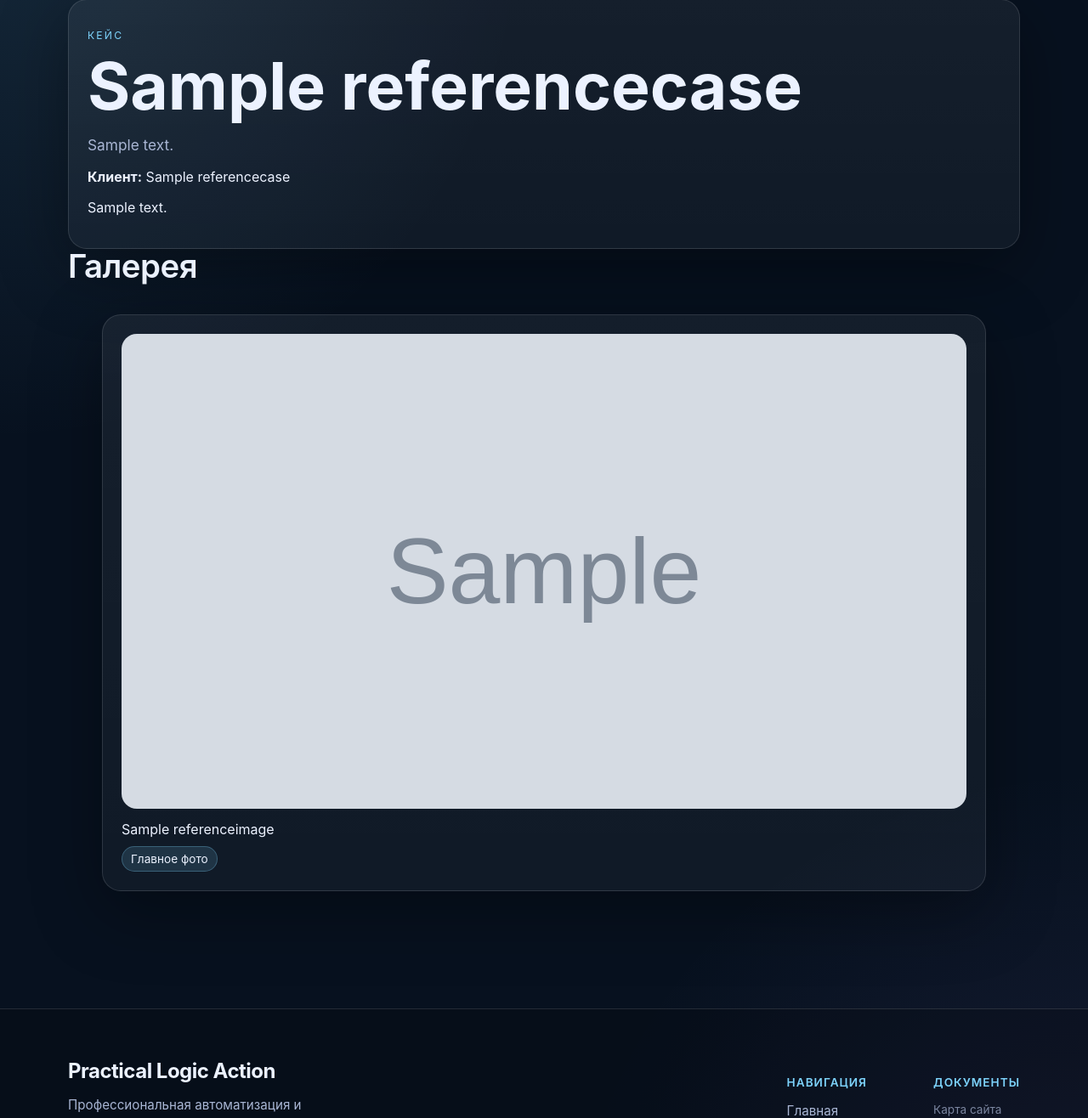
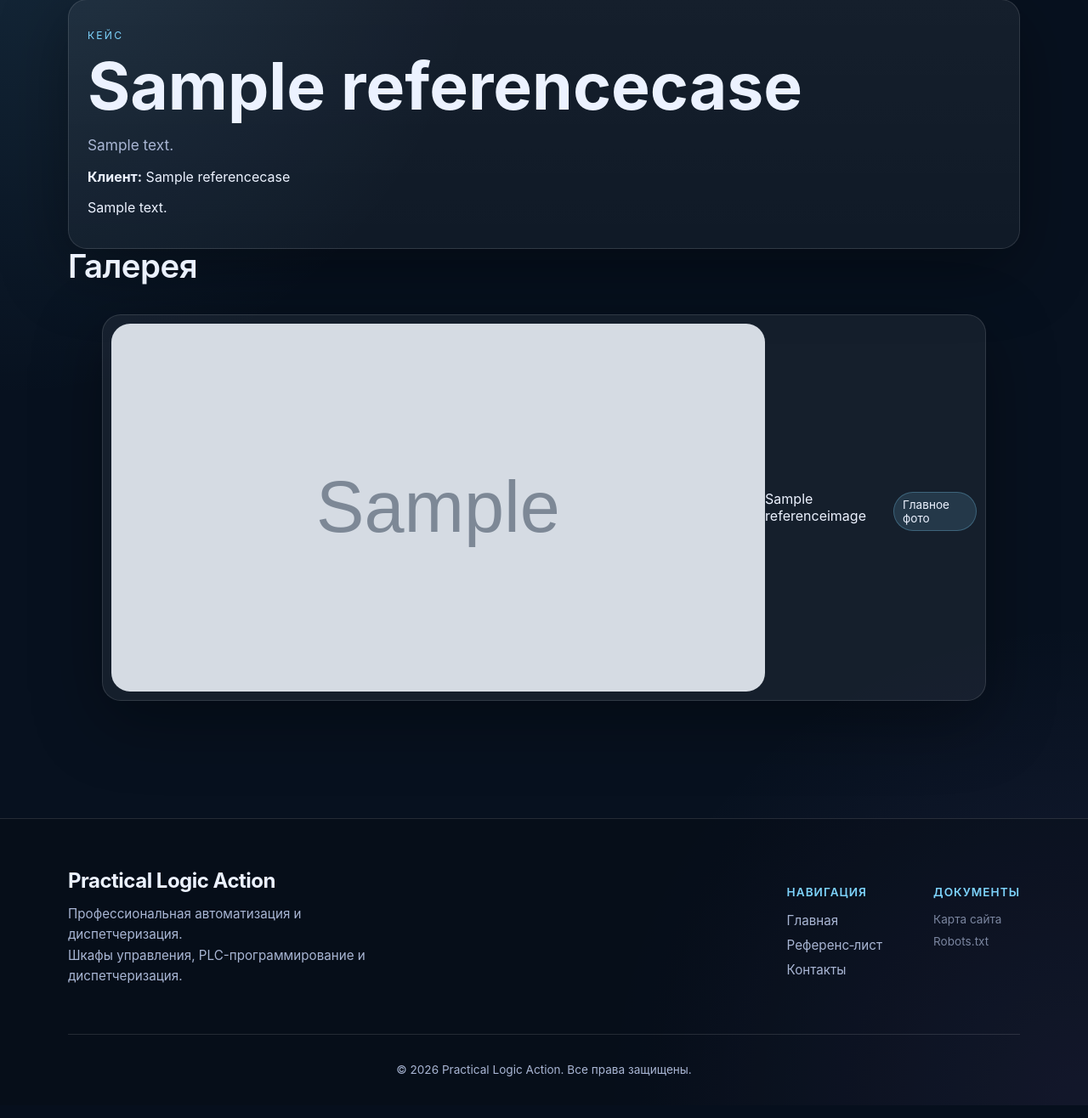
Before and after one commit to Pragmatist1618/automation_cabinets_site, a Django app: a page that uses templates/base.html in a window 1280 px wide. Shown: the part 100-1416 px from the top of the page at 85% size. Run offline with Django 5.2, Linux system fonts and the light colour scheme; tables that the repository leaves empty hold one stand-in row (values such as "Sample post"); grey boxes marked "Sample" are stand-in pictures.

Commit message:
removed media from git tracking and fixed css

```diff
--- a/static/css/site.css
+++ b/static/css/site.css
@@ -330,3 +330,41 @@ h2{font-size:clamp(1.8rem, 3vw, 3rem)}
         gap: 30px;
     }
 }
+
+/* Базовая сетка галереи */
+.gallery {
+    display: grid;
+    gap: 24px; /* Отступ между картинками */
+    /* По умолчанию делаем 2 колонки для планшетов и маленьких ноутбуков */
+    grid-template-columns: repeat(2, 1fr);
+}
+
+/* Адаптив для телефонов (меньше 1023px) */
+@media (max-width: 1023px) {
+    .gallery {
+        grid-template-columns: 1fr; /* Принудительно 1 колонка */
+        gap: 16px;
+    }
+}
+
+/* 1. Контейнер figure */
+figure.card {
+    padding: 10px; /* Убираем отступы, чтобы фото было во всю ширину */
+    overflow: hidden; /* Обрезаем лишнее */
+    display: flex; /* Включаем флексбокс */
+    align-items: center; /* Центрируем по вертикали */
+    justify-content: center; /* Центрируем по горизонтали */
+    background: var(--panel); /* Фон на случай пустых полей */
+    min-height: 200px; /* Минимальная высота, чтобы карточка не схлопнулась */
+}
+
+/* 2. Картинка */
+.gallery-image {
+    width: 90%; /* Занимает всю ширину */
+    height: auto; /* Высота подстраивается под пропорции */
+    aspect-ratio: 16 / 9; /* <-- ВОЗВРАЩАЕМ ПРОПОРЦИИ */
+    object-fit: cover; /* Заполняет область, сохраняя центр */
+    border-radius: var(--radius);
+    margin-bottom: 0; /* Убираем лишний отступ */
+    display: block;
+}
```
Also changed, not shown: 1 other file.
